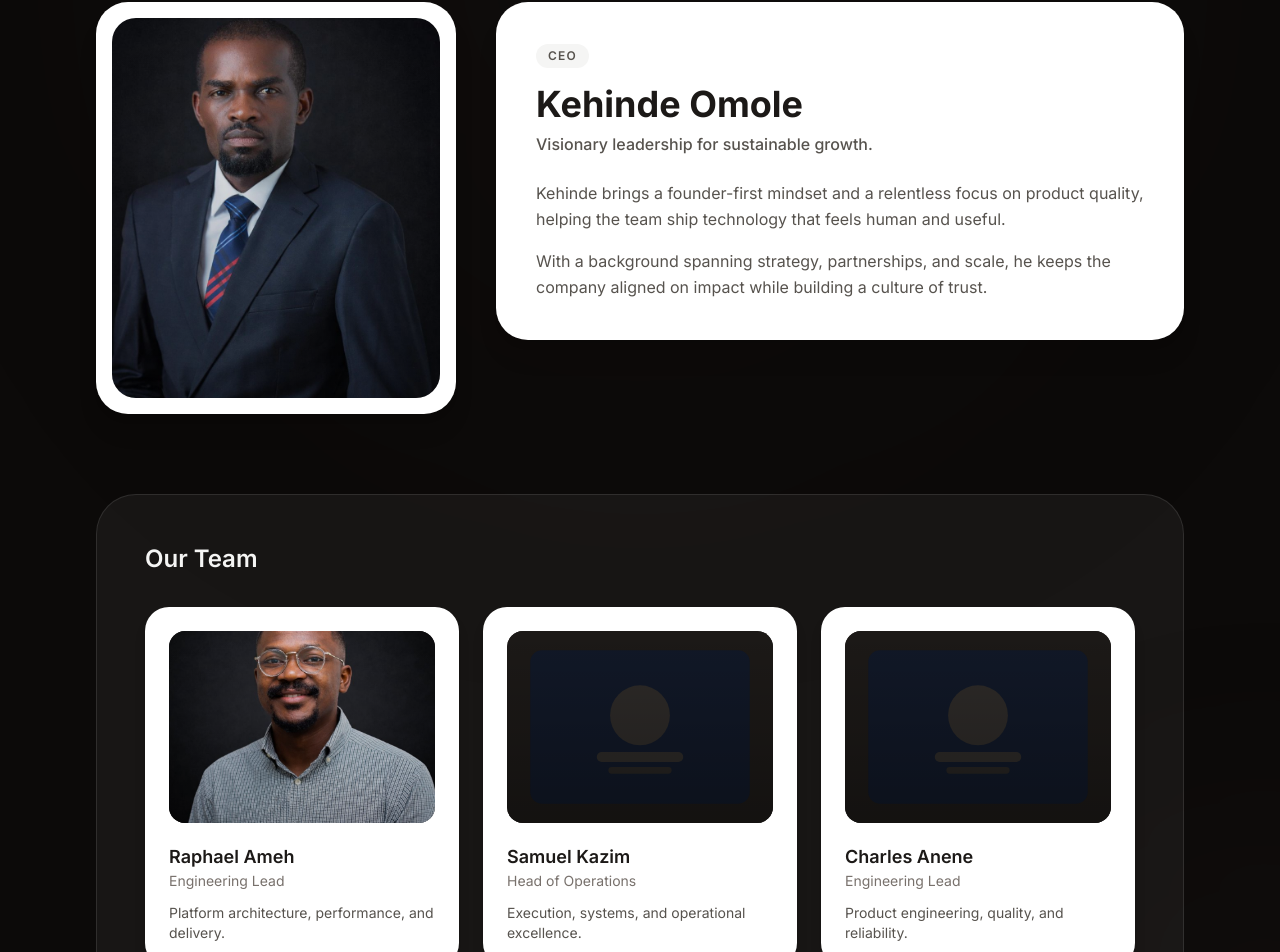
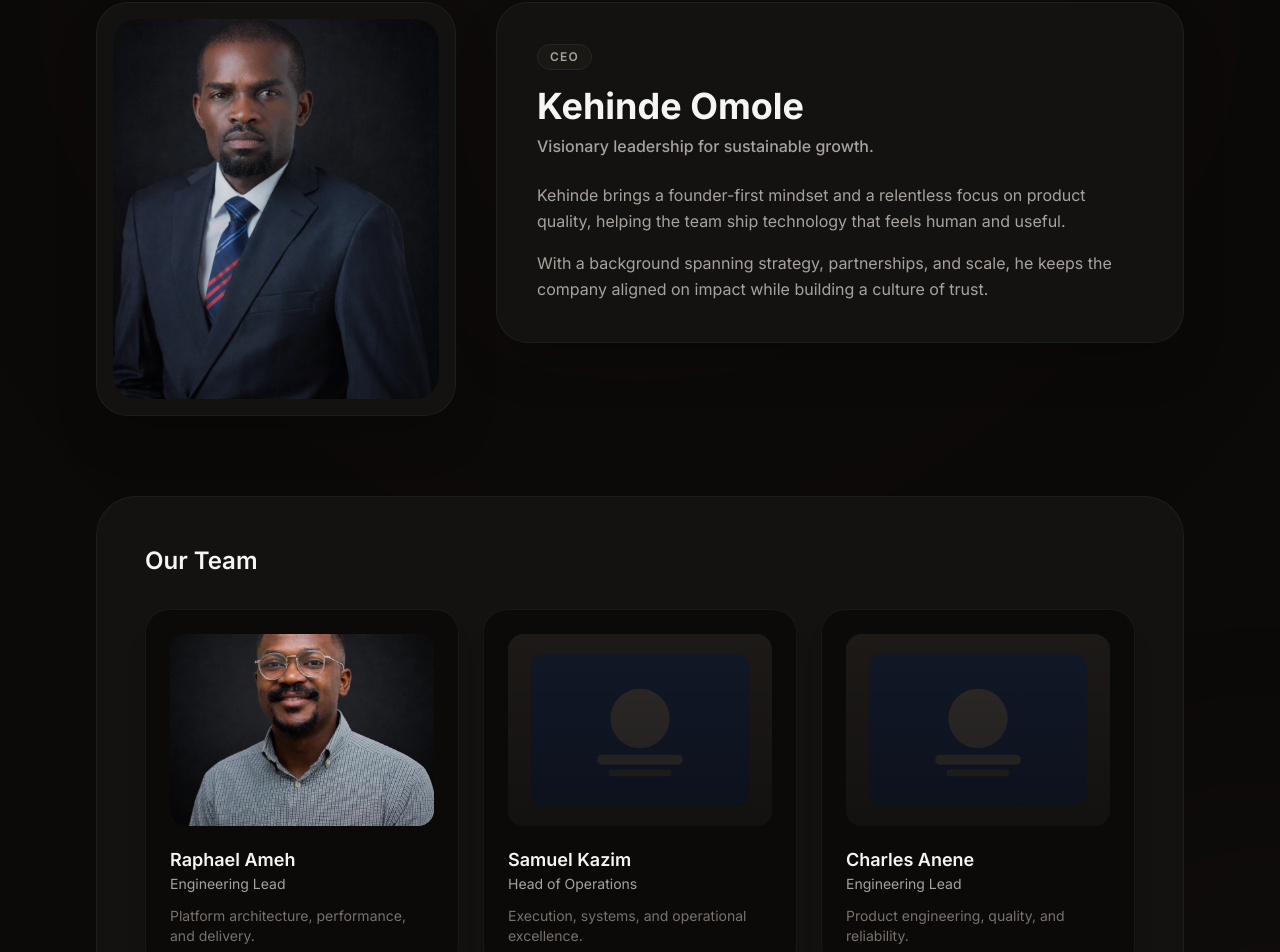
Before and after one commit to ChibuikeA11/Barektechlanding, a Next.js app: page /team in a window 1280 px wide. Shown: the part 406-1358 px from the top of the page. Built offline with nearby package versions, Linux system fonts and the light colour scheme.

Commit message:
updated landing Ui

```diff
--- a/components/Team.tsx
+++ b/components/Team.tsx
@@ -53,7 +53,7 @@ const Team: React.FC = () => {
         </div>
 
         <div className="grid grid-cols-1 lg:grid-cols-[360px_1fr] gap-10 items-start mb-20">
-          <div className="bg-white rounded-[2rem] p-4 shadow-xl">
+          <div className="bg-[#141210] border border-white/5 rounded-[2rem] p-4 shadow-2xl">
             <div className="rounded-[1.5rem] overflow-hidden bg-stone-900 relative">
               <img
                 src={leadership.image}
@@ -68,13 +68,13 @@ const Team: React.FC = () => {
             </div>
           </div>
 
-          <div className="bg-white rounded-[2rem] p-8 md:p-10 text-stone-900 shadow-xl">
-            <div className="inline-flex items-center px-3 py-1 rounded-full bg-stone-100 text-xs font-semibold uppercase tracking-widest text-stone-600">
+          <div className="bg-[#141210] border border-white/5 rounded-[2rem] p-8 md:p-10 text-stone-100 shadow-2xl">
+            <div className="inline-flex items-center px-3 py-1 rounded-full bg-stone-900/80 text-xs font-semibold uppercase tracking-widest text-stone-400 border border-stone-800">
               {leadership.role}
             </div>
             <h2 className="text-3xl md:text-4xl font-bold mt-4">{leadership.name}</h2>
-            <p className="text-stone-600 mt-2 font-medium">{leadership.tagline}</p>
-            <div className="mt-6 space-y-4 text-stone-600 leading-relaxed">
+            <p className="text-stone-400 mt-2 font-medium">{leadership.tagline}</p>
+            <div className="mt-6 space-y-4 text-stone-400 leading-relaxed">
               {leadership.bio.map((paragraph) => (
                 <p key={paragraph}>{paragraph}</p>
               ))}
@@ -82,11 +82,11 @@ const Team: React.FC = () => {
           </div>
         </div>
 
-        <div className="bg-white/5 border border-white/10 rounded-[2.5rem] p-8 md:p-12">
+        <div className="bg-[#141210] border border-white/5 rounded-[2.5rem] p-8 md:p-12">
           <h3 className="text-2xl font-semibold text-stone-100 mb-8">Our Team</h3>
           <div className="grid grid-cols-1 md:grid-cols-3 gap-6">
             {team.map((member) => (
-              <div key={member.name} className="bg-white rounded-[1.5rem] p-6 shadow-lg">
+              <div key={member.name} className="bg-[#0c0a09] border border-white/5 rounded-[1.5rem] p-6 shadow-xl">
                 <div className="h-48 rounded-2xl bg-stone-900/90 mb-5 overflow-hidden relative">
                   <img
                     src={member.image}
@@ -99,9 +99,9 @@ const Team: React.FC = () => {
                   />
                   <div className="absolute inset-0 pointer-events-none bg-gradient-to-t from-black/30 to-transparent" />
                 </div>
-                <p className="text-lg font-semibold text-stone-900">{member.name}</p>
-                <p className="text-sm text-stone-500 mb-3">{member.role}</p>
-                <p className="text-sm text-stone-600">{member.focus}</p>
+                <p className="text-lg font-semibold text-stone-100">{member.name}</p>
+                <p className="text-sm text-stone-400 mb-3">{member.role}</p>
+                <p className="text-sm text-stone-500">{member.focus}</p>
               </div>
             ))}
           </div>
```
